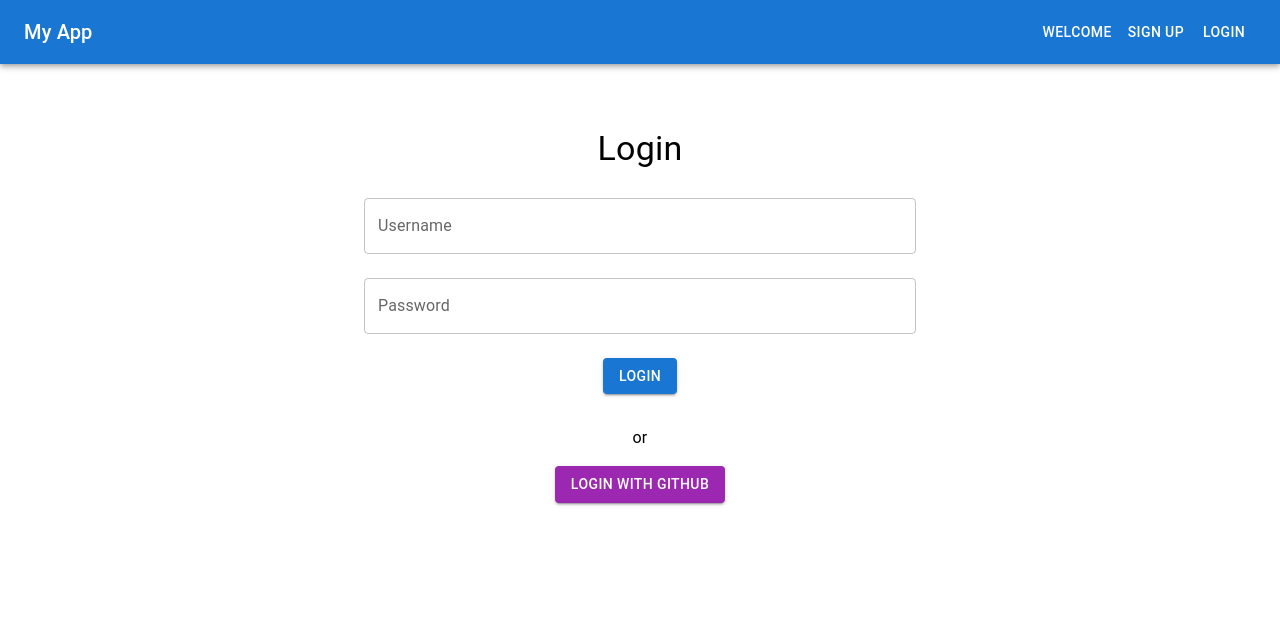
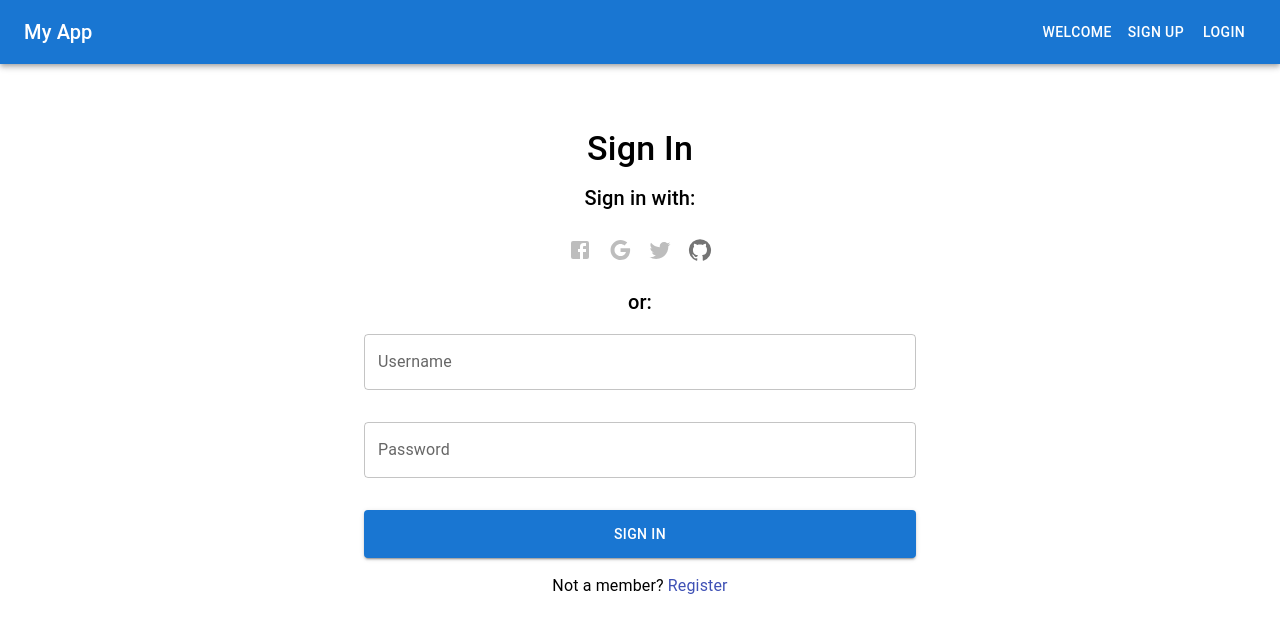
Before and after one commit to GueneyOez/SA1, a React (Create React App) app in the folder webapp-frontend/: page /login in a window 1280 px wide. Shown: the top 632 px of the page. Built offline with nearby package versions, Linux system fonts and the light colour scheme.

Commit message:
Enhanced login design now works with the post creation feature.

```diff
--- a/webapp-frontend/package.json
+++ b/webapp-frontend/package.json
@@ -5,6 +5,7 @@
   "dependencies": {
     "@emotion/react": "^11.11.4",
     "@emotion/styled": "^11.11.5",
+    "@mui/icons-material": "^5.15.19",
     "@mui/material": "^5.15.19",
     "@testing-library/jest-dom": "^5.17.0",
     "@testing-library/react": "^13.4.0",
--- a/webapp-frontend/src/components/Login.js
+++ b/webapp-frontend/src/components/Login.js
@@ -1,6 +1,7 @@
 import React, { useState } from 'react';
-import { useNavigate } from 'react-router-dom';
-import { TextField, Button, Typography, Box, Container } from '@mui/material';
+import { useNavigate, Link as RouterLink } from 'react-router-dom';
+import { TextField, Button, Typography, Box, Container, IconButton, Tooltip } from '@mui/material';
+import { Facebook, Google, Twitter, GitHub } from '@mui/icons-material';
 import axios from 'axios';
 
 const Login = () => {
@@ -25,10 +26,40 @@ const Login = () => {
     return (
         <Container maxWidth="sm">
             <Box sx={{ mt: 8, textAlign: 'center' }}>
-                <Typography variant="h4" gutterBottom>
-                    Login
+                <Typography variant="h4" gutterBottom style={{ fontFamily: 'Roboto, sans-serif', fontWeight: 500 }}>
+                    Sign In
                 </Typography>
-                {error && <Typography color="error">{error}</Typography>}
+                <Typography variant="h6" style={{ fontFamily: 'Roboto, sans-serif' }}>Sign in with:</Typography>
+                <Box sx={{ display: 'flex', justifyContent: 'center', mt: 2 }}>
+                    <Tooltip title="Placeholder for Facebook login">
+                        <span>
+                            <IconButton disabled>
+                                <Facebook />
+                            </IconButton>
+                        </span>
+                    </Tooltip>
+                    <Tooltip title="Placeholder for Google login">
+                        <span>
+                            <IconButton disabled>
+                                <Google />
+                            </IconButton>
+                        </span>
+                    </Tooltip>
+                    <Tooltip title="Placeholder for Twitter login">
+                        <span>
+                            <IconButton disabled>
+                                <Twitter />
+                            </IconButton>
+                        </span>
+                    </Tooltip>
+                    <Tooltip title="Sign in with GitHub">
+                        <IconButton onClick={handleGitHubLogin}>
+                            <GitHub />
+                        </IconButton>
+                    </Tooltip>
+                </Box>
+                <Typography variant="h6" sx={{ mt: 2 }} style={{ fontFamily: 'Roboto, sans-serif' }}>or:</Typography>
+                {error && <Typography color="error" sx={{ mt: 2 }}>{error}</Typography>}
                 <TextField
                     label="Username"
                     variant="outlined"
@@ -36,6 +67,7 @@ const Login = () => {
                     margin="normal"
                     value={username}
                     onChange={(e) => setUsername(e.target.value)}
+                    sx={{ mb: 2 }}
                 />
                 <TextField
                     label="Password"
@@ -45,14 +77,14 @@ const Login = () => {
                     margin="normal"
                     value={password}
                     onChange={(e) => setPassword(e.target.value)}
+                    sx={{ mb: 2 }}
                 />
-                <Button variant="contained" color="primary" onClick={handleLogin} sx={{ mt: 2 }}>
-                    Login
+                <Button variant="contained" color="primary" onClick={handleLogin} sx={{ mt: 2, py: 1.5 }} fullWidth>
+                    Sign In
                 </Button>
-                <Typography variant="body1" sx={{ mt: 4 }}>or</Typography>
-                <Button variant="contained" color="secondary" onClick={handleGitHubLogin} sx={{ mt: 2 }}>
-                    Login with GitHub
-                </Button>
+                <Typography variant="body1" sx={{ mt: 2 }}>
+                    Not a member? <RouterLink to="/signup" style={{ textDecoration: 'none', color: '#3f51b5' }}>Register</RouterLink>
+                </Typography>
             </Box>
         </Container>
     );
--- a/webapp-frontend/src/components/Signup.js
+++ b/webapp-frontend/src/components/Signup.js
@@ -1,6 +1,7 @@
 import React, { useState } from 'react';
-import { useNavigate } from 'react-router-dom';
-import { TextField, Button, Typography, Box, Container } from '@mui/material';
+import { useNavigate, Link as RouterLink } from 'react-router-dom';
+import { TextField, Button, Typography, Box, Container, IconButton, Tooltip } from '@mui/material';
+import { Facebook, Google, Twitter, GitHub } from '@mui/icons-material';
 import axios from 'axios';
 
 const Signup = () => {
@@ -18,13 +19,47 @@ const Signup = () => {
         }
     };
 
+    const handleGitHubSignup = () => {
+        window.location.href = 'http://localhost:8080/login';
+    };
+
     return (
         <Container maxWidth="sm">
             <Box sx={{ mt: 8, textAlign: 'center' }}>
-                <Typography variant="h4" gutterBottom>
+                <Typography variant="h4" gutterBottom style={{ fontFamily: 'Roboto, sans-serif', fontWeight: 500 }}>
                     Sign Up
                 </Typography>
-                {error && <Typography color="error">{error}</Typography>}
+                <Typography variant="h6" style={{ fontFamily: 'Roboto, sans-serif' }}>Sign up with:</Typography>
+                <Box sx={{ display: 'flex', justifyContent: 'center', mt: 2 }}>
+                    <Tooltip title="Placeholder for Facebook signup">
+                        <span>
+                            <IconButton disabled>
+                                <Facebook />
+                            </IconButton>
+                        </span>
+                    </Tooltip>
+                    <Tooltip title="Placeholder for Google signup">
+                        <span>
+                            <IconButton disabled>
+                                <Google />
+                            </IconButton>
+                        </span>
+                    </Tooltip>
+                    <Tooltip title="Placeholder for Twitter signup">
+                        <span>
+                            <IconButton disabled>
+                                <Twitter />
+                            </IconButton>
+                        </span>
+                    </Tooltip>
+                    <Tooltip title="Sign up with GitHub">
+                        <IconButton onClick={handleGitHubSignup}>
+                            <GitHub />
+                        </IconButton>
+                    </Tooltip>
+                </Box>
+                <Typography variant="h6" sx={{ mt: 2 }} style={{ fontFamily: 'Roboto, sans-serif' }}>or:</Typography>
+                {error && <Typography color="error" sx={{ mt: 2 }}>{error}</Typography>}
                 <TextField
                     label="Username"
                     variant="outlined"
@@ -32,6 +67,7 @@ const Signup = () => {
                     margin="normal"
                     value={username}
                     onChange={(e) => setUsername(e.target.value)}
+                    sx={{ mb: 2 }}
                 />
                 <TextField
                     label="Password"
@@ -41,10 +77,14 @@ const Signup = () => {
                     margin="normal"
                     value={password}
                     onChange={(e) => setPassword(e.target.value)}
+                    sx={{ mb: 2 }}
                 />
-                <Button variant="contained" color="primary" onClick={handleSignup} sx={{ mt: 2 }}>
+                <Button variant="contained" color="primary" onClick={handleSignup} sx={{ mt: 2, py: 1.5 }} fullWidth>
                     Sign Up
                 </Button>
+                <Typography variant="body1" sx={{ mt: 2 }}>
+                    Already a member? <RouterLink to="/login" style={{ textDecoration: 'none', color: '#3f51b5' }}>Sign in</RouterLink>
+                </Typography>
             </Box>
         </Container>
     );
```
Also changed, not shown: 2 other files (tests, documents, lock files or other folders).
